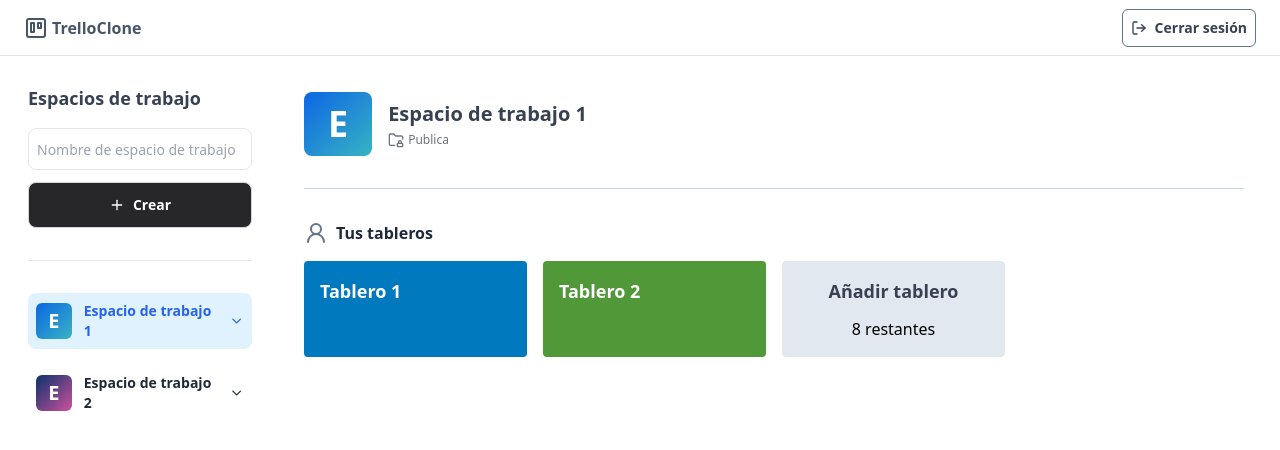
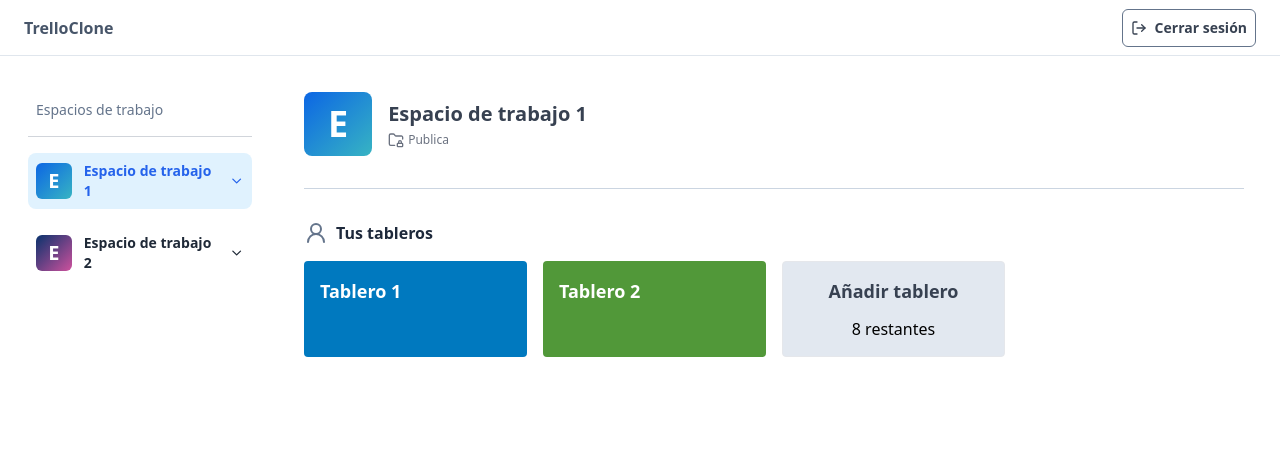
Before and after one commit to AlexisChebeste/trello-clone-ts, a React (Vite) app: page /w/1/home in a window 1280 px wide. Shown: the top 450 px of the page. Built offline with nearby package versions, Linux system fonts and the light colour scheme; sample sign-in values are in the browser's storage.

Commit message:
repair aside home, and removed state modal

```diff
--- a/src/App.tsx
+++ b/src/App.tsx
@@ -1,4 +1,4 @@
-import { Suspense, useState , lazy} from "react";
+import { Suspense, lazy} from "react";
 import { Route,  BrowserRouter as Router, Navigate} from "react-router";
 import Register from "./pages/Auth/Register";
 import Home from "./pages/Workspace/Home";
@@ -23,11 +23,6 @@ const Private = lazy(() => import("./pages/Private/Private"));
 
 export default function App() {
 
-  const [isMenuOpen, setIsMenuOpen] = useState(false);
-  const toggleMenu = () => {
-    setIsMenuOpen(!isMenuOpen);
-  }
-
   return (
     <div className="App">
 
@@ -44,9 +39,9 @@ export default function App() {
               <Route element={<AuthGuard privateValidation={true}/>}>
                 <Route path={`${PrivateRoutes.HOME}/*`} element={<Private/>} />
 
-                <Route element={<Layout onMenuToggle={toggleMenu}/>}>
+                <Route element={<Layout />}>
                   {/* Rutas del workspace */}
-                  <Route path="/w/:idWorkspace/home" element={<Home  isMenuOpen={isMenuOpen} setIsMenuOpen={setIsMenuOpen} />}/>
+                  <Route path="/w/:idWorkspace/home" element={<Home />}/>
 
                   <Route path="/w/:idWorkspace" element={<LayoutAside />} >
                     <Route index element={<WorkspacePage />}/>
--- a/src/components/Home/AsideWorkspace.tsx
+++ b/src/components/Home/AsideWorkspace.tsx
@@ -1,43 +1,15 @@
-import {useState} from 'react';
-import Button from '../Button';
-import { Plus} from 'lucide-react';
 import CardWorkspace from './CardWorkspace';
 import  {useWorkspace}  from '../../hooks/useWorkspace';
 
-interface AsideWorkspaceProps {
-    className?: string;
-}
 
-export default function AsideWorkspace({className}: AsideWorkspaceProps) {
+export default function AsideWorkspace() {
 
-    const {workspaces, createWorkspace} = useWorkspace();
-    const [workspaceName, setWorkspaceName] = useState<string>('');
-
-    const createWorkspaceSubmit = () => {
-        createWorkspace(workspaceName);
-        setWorkspaceName('');
-    }
+    const {workspaces} = useWorkspace();
 
     return(
-        <div className={`p-2 lg:p-4 bg-white sm:bg-transparent flex flex-col   w-full max-w-72 sm:max-w-56  lg:max-w-64  transition-all ease-in-out ${className}`}>
-            <div className='flex w-full gap-4 sm:justify-between flex-col text-start border-b pb-8'>
-                <h2 className="text-lg font-semibold mt-8  sm:my-auto text-gray-700 ">Espacios de trabajo</h2>
-                <div className="flex gap-3 flex-col w-auto ">
-                    <input
-                        type="text"
-                        placeholder='Nombre de espacio de trabajo'
-                        value={workspaceName}
-                        onChange={(e) => setWorkspaceName(e.target.value)}
-                        className=' p-2 border border-gray-200 rounded-lg focus:border-zinc-600  focus:outline-none placeholder:text-sm'
-                    />
-                    <Button onClick={createWorkspaceSubmit}
-                        className=' bg-zinc-800  px-3 text-white hover:bg-zinc-700 flex items-center justify-center gap-2 text-sm'>
-                        <Plus className='size-4 '/>
-                        Crear
-                    </Button>
-                </div>
-            </div>
-            <ul className="flex flex-col gap-4 mt-8 list-none">
+        <aside className='hidden h-full p-2 lg:p-4 bg-white sm:flex flex-col gap-4 w-full max-w-56  lg:max-w-64'>
+            <h2 className='text-sm text-slate-500 font-medium border-b border-b-gray-300 py-4 px-2'>Espacios de trabajo</h2>
+            <ul className="flex flex-col gap-4 list-none">
                 {workspaces.map((workspace) => {
                     return(
                         <CardWorkspace
@@ -49,6 +21,6 @@ export default function AsideWorkspace({className}: AsideWorkspaceProps) {
                     )
                 })}
             </ul>
-        </div>
+        </aside>
     );
 }
--- a/src/components/Navbar.tsx
+++ /dev/null
@@ -1,57 +0,0 @@
-import { NavLink, useLocation, useNavigate } from "react-router";
-import {LogOut, Menu, Trello} from "lucide-react";
-import { useColor } from "../hooks/useColor";
-import { clearLocalStorage } from "../utilities/localStorage.utility";
-import { UserKey } from "../redux/states/user";
-import { PublicRoutes } from "../models/routes";
-
-interface NavbarProps {
-    onMenuToggle: () => void;
-}
-
-export default function Navbar({onMenuToggle}: NavbarProps) {
-    const location = useLocation();
-    const isBoardPage = location.pathname.includes("b/");
-    const isHomePage = location.pathname.includes("home");
-    const {color} = useColor()
-    const navigate = useNavigate();
-
-    const logOut = () =>{
-        clearLocalStorage(UserKey);
-        navigate(PublicRoutes.LOGIN, {replace:true});
-    }
-
-    return(
-        <header className={` border-b ${isBoardPage ? `${color} border-b-slate-200/30 drop-shadow-md backdrop-blur-sm shadow-sm ` : ' border-b-slate-300/60'}  h-14 w-full z-10 `}>
-            <nav className={`${isBoardPage ?  'bg-black/30 ': ''}`}>
-                <div className="flex justify-between h-14 px-6">
-                    <div className='flex gap-4 '>
-                        <button
-                            className={isHomePage ? 'sm:hidden' : "hidden  "}
-                            aria-label="Menu"
-                            aria-describedby="menu"
-                            aria-labelledby="menu"
-                            onClick={onMenuToggle}
-                        >
-                            <Menu size={24} className="hover:scale-110 text-slate-600"/>
-                        </button>
-
-                        <NavLink to="/w/1/home" className={`flex-shrink-0 flex gap-1 items-center ${isBoardPage ?'text-white' :'text-slate-600'}`}>
-                            <Trello size={24} />
-                            <span className='text-base font-bold '>
-                                TrelloClone
-                            </span>
-                        </NavLink>
-
-                    </div>
-                    <button onClick={logOut} className="border bg-white  text-gray-700 border-slate-500 hover:bg-slate-200   font-semibold p-2 h-max my-auto rounded-md  transition-colors " >
-                        <div className="flex items-center ">
-                            <LogOut  className="size-4 "/>
-                            <span className="ml-2 text-sm ">Cerrar sesión</span>
-                        </div>
-                    </button>
-                </div>
-            </nav>
-        </header>
-    )
-}
--- /dev/null
+++ b/src/components/Navbar/Logout.tsx
@@ -0,0 +1,29 @@
+import { LogOut } from "lucide-react";
+import { useDispatch } from "react-redux";
+import { useNavigate } from "react-router";
+import { clearLocalStorage } from "../../utilities/localStorage.utility";
+import { resetUser, UserKey } from "../../redux/states/user";
+import { PublicRoutes } from "../../models/routes";
+
+
+export default function Logout() {
+    const navigate = useNavigate();
+    const dispatch = useDispatch();
+
+    const logOut = () =>{
+        clearLocalStorage(UserKey);
+        dispatch(resetUser())
+        navigate(PublicRoutes.LOGIN, {replace:true});
+    }
+
+
+    return(
+        <button onClick={logOut} className="border bg-white  text-gray-700 border-slate-500 hover:bg-slate-200   font-semibold p-2 h-max my-auto rounded-md  transition-colors " >
+            <div className="flex items-center ">
+                <LogOut  className="size-4 "/>
+                <span className="ml-2 text-sm ">Cerrar sesión</span>
+            </div>
+        </button>
+    )
+
+}
--- /dev/null
+++ b/src/components/Navbar/Navbar.tsx
@@ -0,0 +1,39 @@
+import { NavLink, useLocation, } from "react-router";
+import { useColor } from "../../hooks/useColor";
+import Logout from "./Logout";
+
+export default function Navbar() {
+    const location = useLocation();
+    const isBoardPage = location.pathname.includes("b/");
+    const {color} = useColor()
+
+    return(
+        <header
+            className={` border-b
+                ${isBoardPage ?
+                    `${color} border-b-slate-200/30 drop-shadow-md backdrop-blur-sm shadow-sm `
+                : ' border-b-slate-300/60'}
+                h-14 w-full z-10 `
+            }>
+            <nav className={`${isBoardPage ?  'bg-black/30 ': ''}`}>
+                <div className="flex justify-between h-14 px-6">
+                    <div className='flex gap-4 '>
+
+
+                        <NavLink
+                            to="/w/1/home"
+                            className= {`flex-shrink-0 flex gap-1 items-center ${isBoardPage ?'text-white' :'text-slate-600'}`}
+                        >
+                            <span className='text-base font-bold '>
+                                TrelloClone
+                            </span>
+                        </NavLink>
+
+                    </div>
+
+                    <Logout/>
+                </div>
+            </nav>
+        </header>
+    )
+}
--- a/src/pages/Layout.tsx
+++ b/src/pages/Layout.tsx
@@ -1,15 +1,12 @@
 import { Outlet } from "react-router";
-import Navbar from "../components/Navbar";
+import Navbar from "../components/Navbar/Navbar";
 
-interface LayoutProps {
-    onMenuToggle: () => void;
-}
 
-export default function Layout({onMenuToggle}: LayoutProps) {
+export default function Layout() {
 
     return(
         <div className='flex flex-col h-screen'>
-            <Navbar onMenuToggle={onMenuToggle}  />
+            <Navbar />
             <div className='flex-1 overflow-y-auto'>
                 <Outlet />
             </div>
--- a/src/pages/Workspace/Home.tsx
+++ b/src/pages/Workspace/Home.tsx
@@ -1,35 +1,16 @@
 import AsideWorkspace from "../../components/Home/AsideWorkspace";
 import Boards from "../../components/Boards/Boards";
-import { X } from "lucide-react";
 
-interface HomeProps {
-    isMenuOpen: boolean;
-    setIsMenuOpen: (isMenuOpen: boolean) => void;
-}
 
-export default function Home({isMenuOpen, setIsMenuOpen}: HomeProps) {
+export default function Home() {
 
-    const toggleMenu = () => {
-        setIsMenuOpen(!isMenuOpen);
-    }
+
 
     return (
         <>
-            {isMenuOpen && (
-                <div
-                    className="fixed top-0 left-0 w-full h-full bg-gray-800 sm:hidden bg-opacity-50 z-30"
-                    onClick={toggleMenu}
-                >
 
-                    <X className="absolute right-1 top-4 text-white cursor-pointer " size={24}/>
-                </div>
-            )}
             <main className=" p-1 sm:p-2 lg:p-3 w-full max-w-7xl   sm:flex gap-2 lg:gap-3 transition-all">
-                <AsideWorkspace
-                    className={`fixed sm:static top-0 left-0 h-full z-40 transform transition-transform ${
-                        isMenuOpen ? "translate-x-0" : "-translate-x-full"
-                    } sm:translate-x-0`}
-                />
+                <AsideWorkspace />
                 <div className="p-2 lg:p-6 flex-1">
                     <Boards />
 
```
